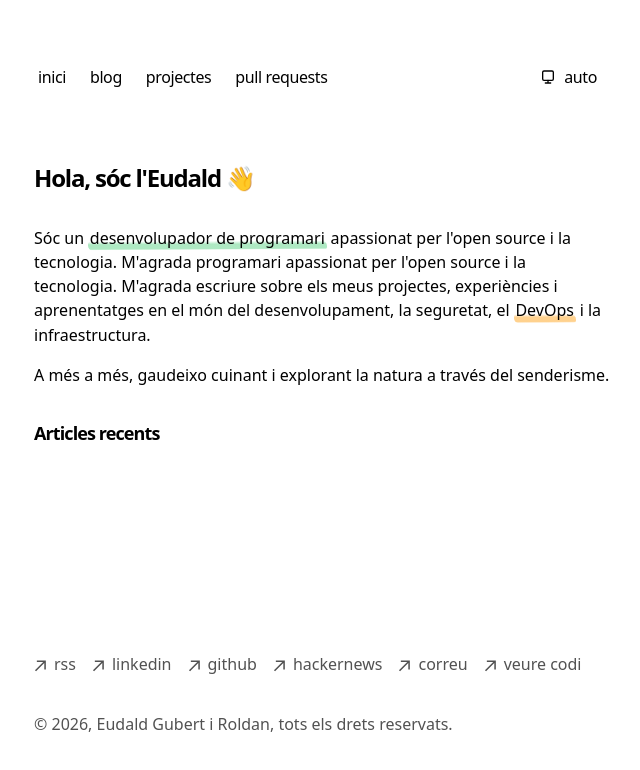
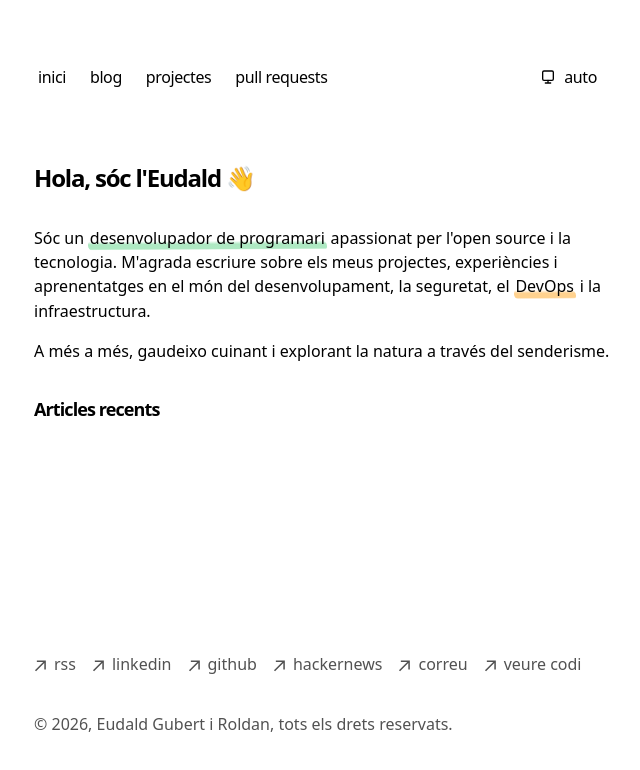
Before and after one commit to eudaldgr/eudald.gr, a Next.js app: page / in a window 1280 px wide. Shown: the top 770 px of the page, without its empty margins (318-958 px from the left). Built offline with nearby package versions, Linux system fonts and the light colour scheme.

Commit message:
fix: remove duplicate text in introduction paragraph

```diff
--- a/app/page.tsx
+++ b/app/page.tsx
@@ -8,9 +8,9 @@ export default function Page() {
       </h1>
       <p className="mb-4">
         Sóc un <mark className="mdx-highlight mdx-highlight-green">desenvolupador de programari</mark> apassionat per
-        l'open source i la tecnologia. M'agrada programari apassionat per l'open source i la tecnologia. M'agrada
-        escriure sobre els meus projectes, experiències i aprenentatges en el món del desenvolupament, la seguretat,
-        el <mark className="mdx-highlight mdx-highlight-orange">DevOps</mark> i la infraestructura.
+        l'open source i la tecnologia. M'agrada escriure sobre els meus projectes, experiències i aprenentatges en el
+        món del desenvolupament, la seguretat, el <mark className="mdx-highlight mdx-highlight-orange">DevOps</mark> i
+        la infraestructura.
       </p>
       <p className="mb-4">
         A més a més, gaudeixo cuinant i explorant la natura a través del
```
